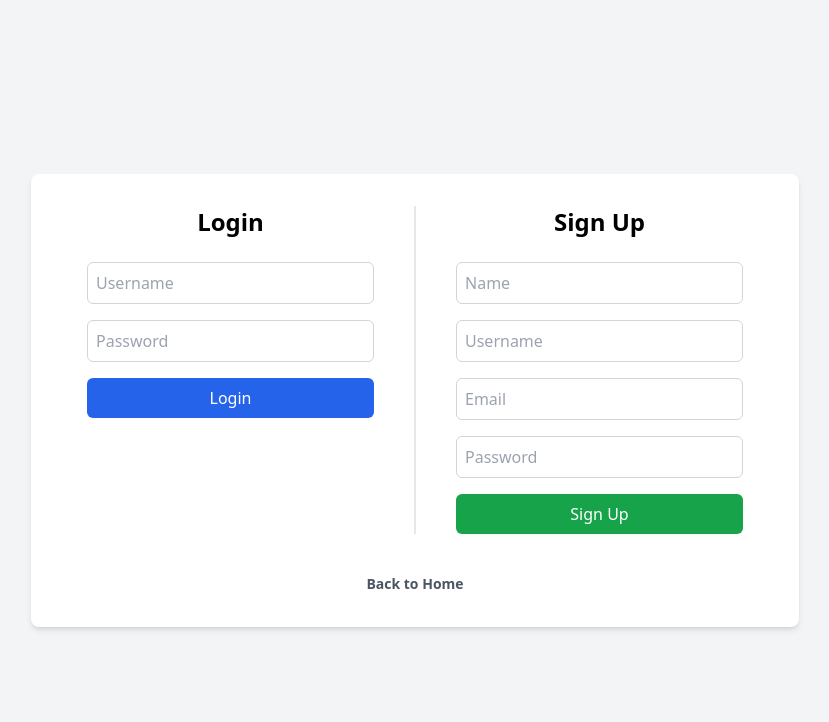
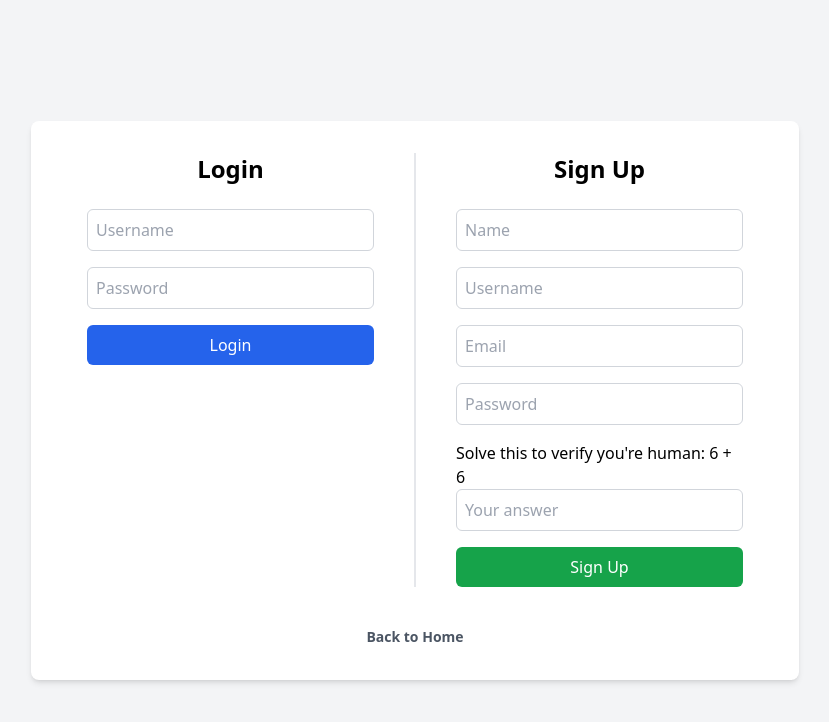
Before and after one commit to mohammadkabir2003/ebay-project, a React (Create React App) app in the folder client/: page /auth in a window 1280 px wide. Shown: the top 722 px of the page, without its empty margins (225-1054 px from the left). Built offline with nearby package versions, Linux system fonts and the light colour scheme.

Commit message:
Signup Registration Added

```diff
--- a/client/src/pages/Authentication.jsx
+++ b/client/src/pages/Authentication.jsx
@@ -1,6 +1,7 @@
 // Auth.js
 import React from 'react';
 import { Link } from 'react-router-dom';
+import SignUpForm from './SignUpForm';
 
 const Auth = () => {
   return (
@@ -30,33 +31,9 @@ const Auth = () => {
           {/* Divider */}
           <div className="border-l-2 h-auto mx-4"></div>
 
+
           {/* Signup Form */}
-          <div className="flex-1 px-6">
-            <h2 className="text-2xl font-bold mb-6 text-center">Sign Up</h2>
-            <input
-              type="text"
-              placeholder="Name"
-              className="border border-gray-300 p-2 w-full mb-4 rounded-md"
-            />
-            <input
-              type="text"
-              placeholder="Username"
-              className="border border-gray-300 p-2 w-full mb-4 rounded-md"
-            />
-            <input
-              type="email"
-              placeholder="Email"
-              className="border border-gray-300 p-2 w-full mb-4 rounded-md"
-            />
-            <input
-              type="password"
-              placeholder="Password"
-              className="border border-gray-300 p-2 w-full mb-4 rounded-md"
-            />
-            <button className="w-full bg-green-600 text-white py-2 rounded-md">
-              Sign Up
-            </button>
-          </div>
+          <SignUpForm />
         </div>
 
         {/* Back to Home Button */}
--- /dev/null
+++ b/client/src/pages/SignUpForm.js
@@ -0,0 +1,127 @@
+import React, { useState, useEffect } from 'react';
+
+const SignUpForm = () => {
+  // State to capture form inputs
+  const [name, setName] = useState('');
+  const [username, setUsername] = useState('');
+  const [email, setEmail] = useState('');
+  const [password, setPassword] = useState('');
+
+
+  // States for human verification
+  const [question, setQuestion] = useState('');
+  const [correctAnswer, setCorrectAnswer] = useState(null);
+  const [userAnswer, setUserAnswer] = useState('');
+  const [message, setMessage] = useState('');
+
+// Generate a random arithmetic question for human verification
+const generateQuestion = () => {
+    const num1 = Math.floor(Math.random() * 10) + 1;
+    const num2 = Math.floor(Math.random() * 10) + 1;
+    const operators = ['+', '-', '*'];
+    const operator = operators[Math.floor(Math.random() * operators.length)];
+    const newQuestion = `${num1} ${operator} ${num2}`;
+    const answer = eval(newQuestion); // Calculate the correct answer
+    setQuestion(newQuestion);
+    setCorrectAnswer(answer);
+  };
+
+  // Function to handle form submission
+  const handleSubmit = async (e) => {
+    e.preventDefault(); // Prevent page reload on form submission
+
+    // Validate human verification
+    if (parseInt(userAnswer) !== correctAnswer) {
+        setMessage('Verification Failed: Please solve the question correctly.');
+        return;
+    }
+
+      // Create the user object to send to the back-end
+    const userData = { name, username, email, password };
+
+    try {
+      // Send data to the back-end
+      const response = await fetch('http://localhost:3000/register', {
+        method: 'POST',
+        headers: {
+          'Content-Type': 'application/json',
+        },
+        body: JSON.stringify(userData),
+      });
+
+      // Handle response from the server
+      if (response.ok) {
+        const data = await response.json();
+        setMessage(data.message); // Display success message
+      } else {
+        const errorData = await response.json();
+        setMessage(errorData.error || 'Error signing up.');
+      }
+    } catch (error) {
+      setMessage('Network error. Please try again later.');
+    }
+  };
+
+  // Generate the question on component mount
+  useEffect(() => {
+    generateQuestion();
+  }, []);
+
+  return (
+    <div className="flex-1 px-6">
+      <h2 className="text-2xl font-bold mb-6 text-center">Sign Up</h2>
+      <form onSubmit={handleSubmit}>
+        <input
+          type="text"
+          placeholder="Name"
+          className="border border-gray-300 p-2 w-full mb-4 rounded-md"
+          value={name}
+          onChange={(e) => setName(e.target.value)} // Update name state
+          required
+        />
+        <input
+          type="text"
+          placeholder="Username"
+          className="border border-gray-300 p-2 w-full mb-4 rounded-md"
+          value={username}
+          onChange={(e) => setUsername(e.target.value)} // Update username state
+          required
+        />
+        <input
+          type="email"
+          placeholder="Email"
+          className="border border-gray-300 p-2 w-full mb-4 rounded-md"
+          value={email}
+          onChange={(e) => setEmail(e.target.value)} // Update email state
+          required
+        />
+        <input
+          type="password"
+          placeholder="Password"
+          className="border border-gray-300 p-2 w-full mb-4 rounded-md"
+          value={password}
+          onChange={(e) => setPassword(e.target.value)} // Update password state
+          required
+        />
+        <p>Solve this to verify you're human: {question}</p>
+        <input
+          type="number"
+          placeholder="Your answer"
+          className="border border-gray-300 p-2 w-full mb-4 rounded-md"
+          value={userAnswer}
+          onChange={(e) => setUserAnswer(e.target.value)}
+          required
+        />
+        <button
+          type="submit"
+          className="w-full bg-green-600 text-white py-2 rounded-md"
+        >
+          Sign Up
+        </button>
+      </form>
+      {message && <p className="text-center mt-4">{message}</p>}
+    </div>
+  );
+};
+
+export default SignUpForm;
```
Also changed, not shown: 1 other file (tests, documents, lock files or other folders).
